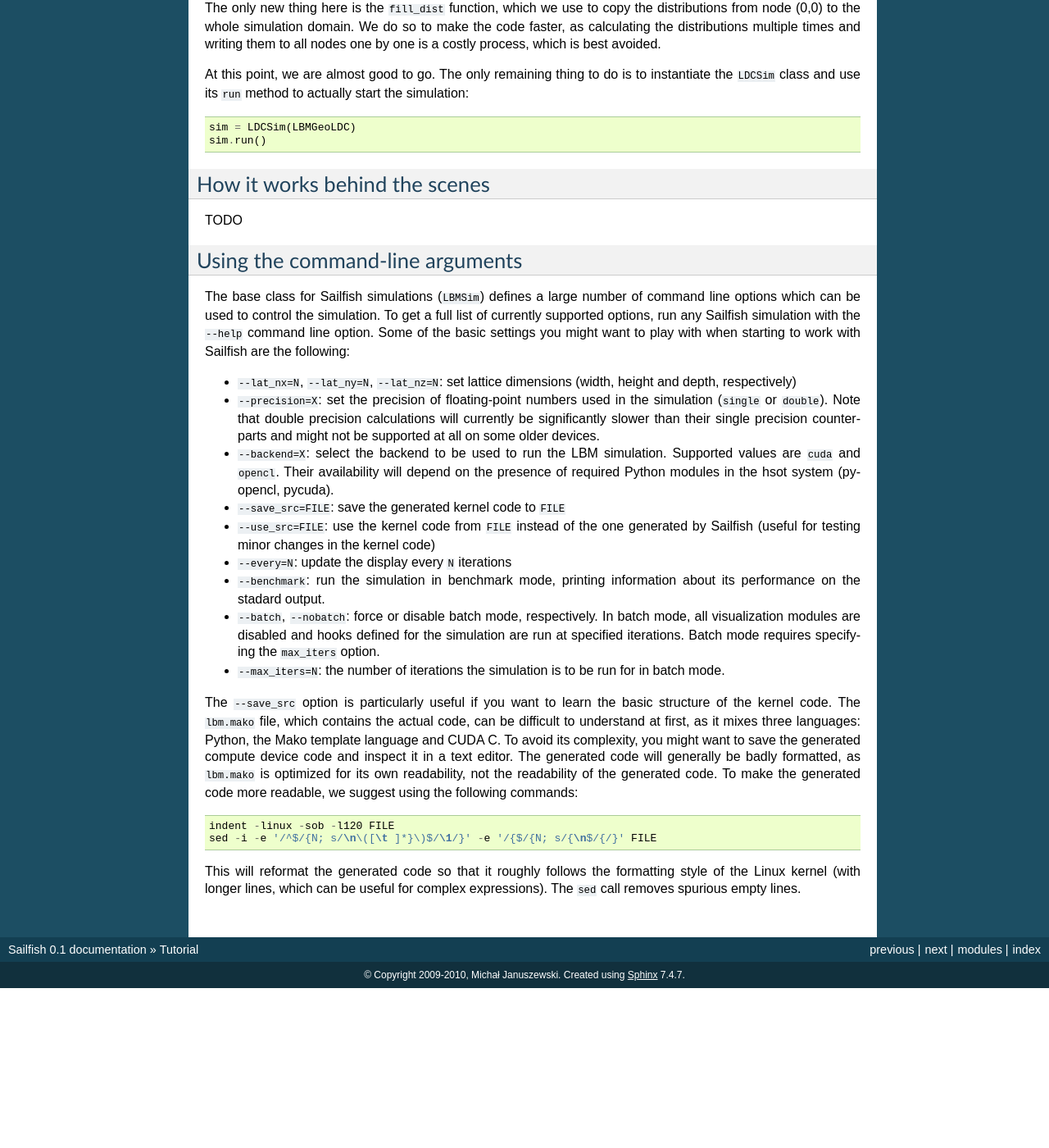
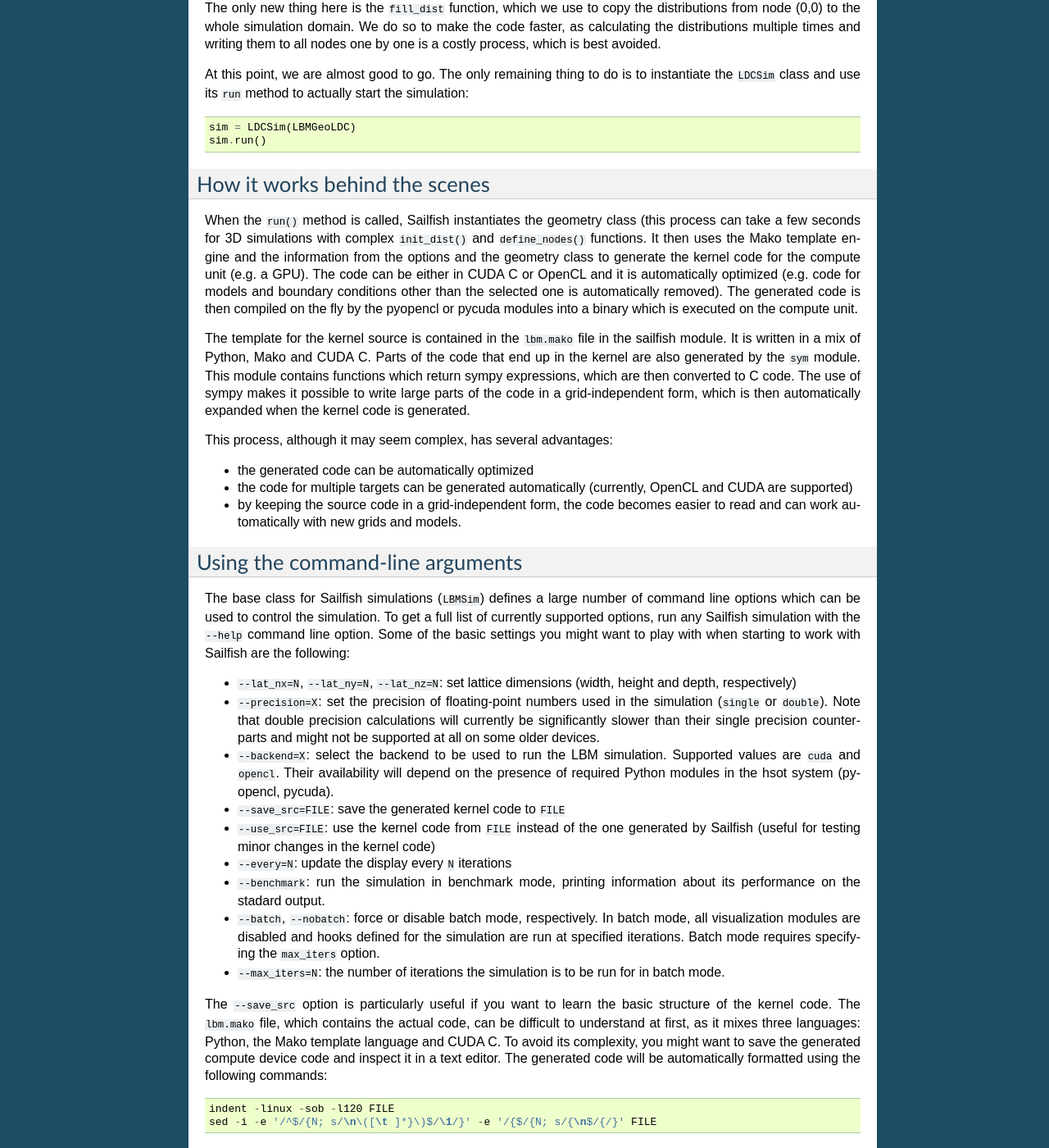
Before and after one commit to sailfish-team/sailfish, a Sphinx documentation site: the page built from doc/tutorial.rst, in a window 1280 px wide and 1400 px high, scrolled down 1490 px. Shown: the whole window at 82% size. Built offline with Sphinx 7.4.7, drawn with Linux system fonts in a browser that asks for light colours; formulas are drawn with MathJax 3; before the commit the page ends 2695 px from its top, so only the background shows below that; some of the changed text lies outside the part shown.

Commit message:
Add a section about how Sailfish works 'behind the scenes'.

```diff
--- a/doc/tutorial.rst
+++ b/doc/tutorial.rst
@@ -98,7 +98,29 @@ simulation::
 
 How it works behind the scenes
 ------------------------------
-TODO
+When the ``run()`` method is called, Sailfish instantiates the geometry class (this
+process can take a few seconds for 3D simulations with complex ``init_dist()`` and
+``define_nodes()`` functions.  It then uses the Mako template engine and the information
+from the options and the geometry class to generate the kernel code for the compute
+unit (e.g. a GPU).  The code can be either in CUDA C or OpenCL and it is
+automatically optimized (e.g. code for models and boundary conditions other than the
+selected one is automatically removed).  The generated code is then compiled on the
+fly by the pyopencl or pycuda modules into a binary which is executed on the compute unit.
+
+The template for the kernel source is contained in the ``lbm.mako`` file in the sailfish
+module.  It is written in a mix of Python, Mako and CUDA C.  Parts of the code that end
+up in the kernel are also generated by the ``sym`` module.  This module contains functions
+which return sympy expressions, which are then converted to C code.  The use of sympy
+makes it possible to write large parts of the code in a grid-independent form, which
+is then automatically expanded when the kernel code is generated.
+
+This process, although it may seem complex, has several advantages:
+
+* the generated code can be automatically optimized
+* the code for multiple targets can be generated automatically (currently, OpenCL and
+  CUDA are supported)
+* by keeping the source code in a grid-independent form, the code becomes easier to
+  read and can work automatically with new grids and models.
 
 Using the command-line arguments
 --------------------------------
@@ -129,13 +151,14 @@ The ``--save_src`` option is particularly useful if you want to learn the basic
 kernel code.  The ``lbm.mako`` file, which contains the actual code, can be difficult to
 understand at first, as it mixes three languages: Python, the Mako template language and
 CUDA C.  To avoid its complexity, you might want to save the generated compute device code
-and inspect it in a text editor.  The generated code will generally be badly formatted,
-as ``lbm.mako`` is optimized for its own readability, not the readability of the generated
-code.  To make the generated code more readable, we suggest using the following commands::
+and inspect it in a text editor.  The generated code will be automatically formatted using
+the following commands::
 
     indent -linux -sob -l120 FILE
     sed -i -e '/^$/{N; s/\n\([\t ]*}\)$/\1/}' -e '/{$/{N; s/{\n$/{/}' FILE
 
-This will reformat the generated code so that it roughly follows the formatting style
+unless the ``--noformat_src`` option has been specified.  The default commands (which
+are overridable by using a different ``format_cmd`` value in the ``LBMSim``)
+reformat the generated code so that it roughly follows the formatting style
 of the Linux kernel (with longer lines, which can be useful for complex expressions).
 The ``sed`` call removes spurious empty lines.
```
